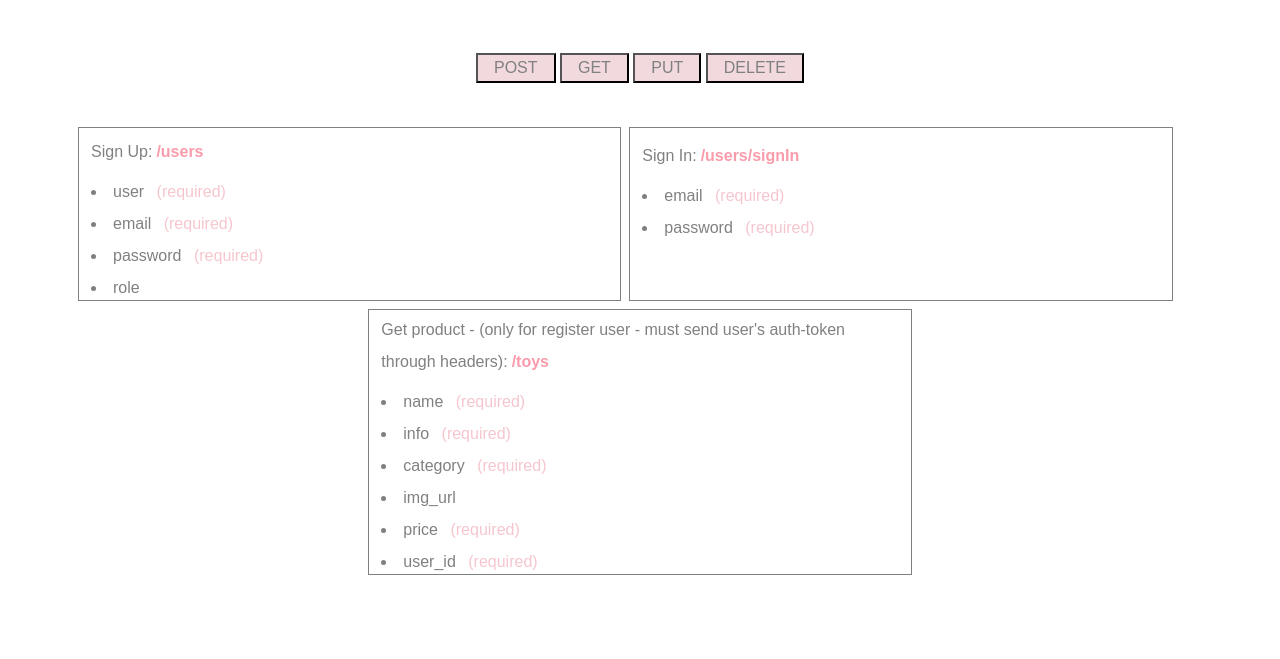
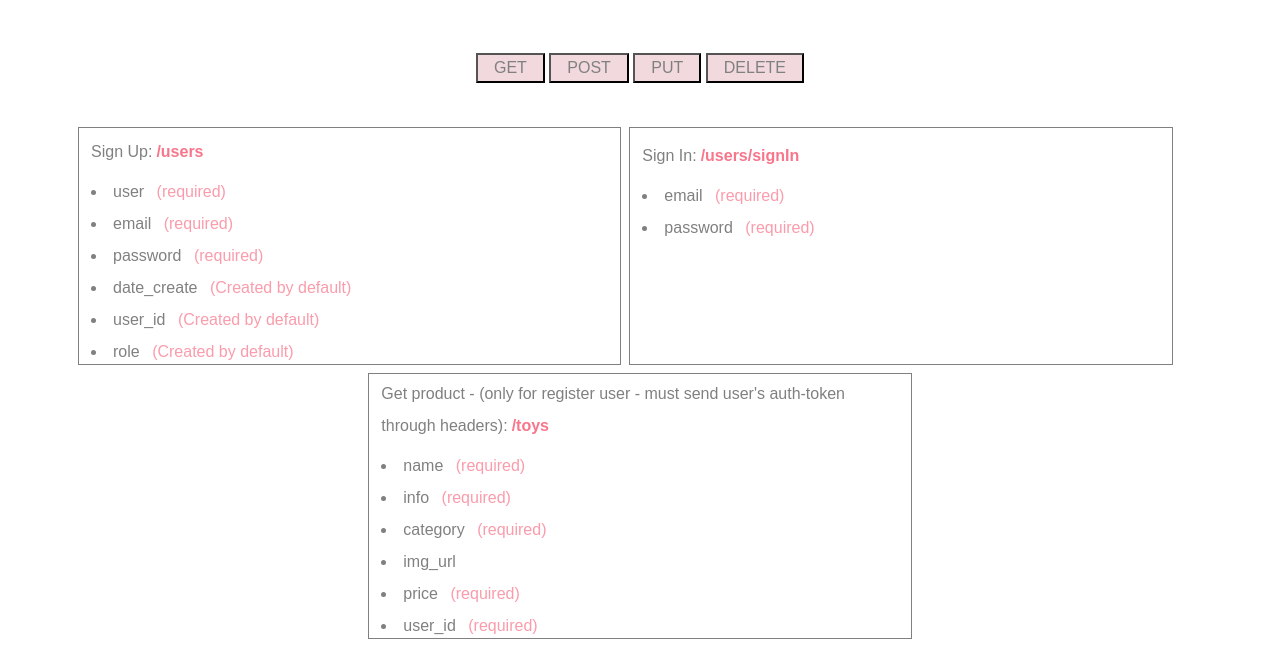
Before and after one commit to yardenShirian/yardenApiToys, a website: page public/index.html in a window 1280 px wide. Both pictures are taken after a click on the button "POST". Shown: the part 253-912 px from the top of the page. Before the commit the page ends 848 px from the top, so only its background shows below. Drawn offline with nearby package versions, Linux system fonts and the light colour scheme.

Commit message:
Add files via upload

```diff
--- a/public/index.html
+++ b/public/index.html
@@ -8,7 +8,7 @@
     <link href="https://cdn.jsdelivr.net/npm/bootstrap@5.1.3/dist/css/bootstrap.min.css" rel="stylesheet"
         integrity="sha384-1BmE4kWBq78iYhFldvKuhfTAU6auU8tT94WrHftjDbrCEXSU1oBoqyl2QvZ6jIW3" crossorigin="anonymous">
     <link rel="stylesheet" href="index.css">
-    <title>Document</title>
+    <title>ToysDoc</title>
     <script src="index.js"></script>
 </head>
 
@@ -27,56 +27,10 @@
         <div class="container p-3">
             <div class=" m-4 pb-2">
                 <div class="text-center">
+                    <button id="idGet" class="px-3 mb-2">GET</button>
                     <button id="idPost" class="px-3 mb-2">POST</button>
-                    <button id="idGet" class="px-3 mb-2">GET</button>
                     <button id="idPut" class="px-3 mb-2">PUT</button>
                     <button id="idDelete" class="px-3 mb-2">DELETE</button>
-                </div>
-            </div>
-            <!-- post -->
-            <div id="showPost" class="d-none">
-                <div class="row">
-                    <div class="post">
-                        <div class="pt-1">Sign Up:<a class="nav-link ps-1 d-inline-block"
-                                style="color: rgb(250, 156, 171); font-weight: bold;">/users</a><span>
-                            </span>
-                        </div>
-                        <li class="pt-2">user<span class="ps-2" style="color: rgb(245, 198, 206);"> (required)</span>
-                        </li>
-                        <li class="pt-2">email<span class="ps-2" style="color: rgb(245, 198, 206);"> (required)</span>
-                        </li>
-                        <li class="pt-2">password<span class="ps-2" style="color: rgb(245, 198, 206)"> (required)</span>
-                        </li>
-                        <li class="pt-2">role</li>
-                    </div>
-                    <div class="post">
-                        <div class="pt-2">Sign In:<a class="nav-link ps-1 d-inline-block"
-                                style="color: rgb(250, 156, 171); font-weight: bold;">/users/signIn</a><span>
-                            </span>
-                        </div>
-                        <li class="pt-2">email<span class="ps-2" style="color: rgb(245, 198, 206);"> (required)</span>
-                        </li>
-                        <li class="pt-2">password<span class="ps-2" style="color: rgb(245, 198, 206);">
-                                (required)</span></li>
-                    </div>
-                    <div class="post mx-auto">
-                        <div class="pt-2">Get product - (only for register user - must send user's
-                            auth-token through headers):<a class="nav-link ps-1 d-inline-block"
-                                style="color: rgb(250, 156, 171); font-weight: bold;">/toys</a><span>
-                            </span>
-                        </div>
-                        <li class="pt-2">name<span class="ps-2" style="color: rgb(245, 198, 206);"> (required)</span>
-                        </li>
-                        <li class="pt-2">info<span class="ps-2" style="color: rgb(245, 198, 206);"> (required)</span>
-                        </li>
-                        <li class="pt-2">category<span class="ps-2" style="color: rgb(245, 198, 206);">
-                                (required)</span></li>
-                        <li class="pt-2">img_url</li>
-                        <li class="pt-2">price<span class="ps-2" style="color: rgb(245, 198, 206);"> (required)</span>
-                        </li>
-                        <li class="pt-2">user_id<span class="ps-2" style="color: rgb(245, 198, 206);"> (required)</span>
-                        </li>
-                    </div>
                 </div>
             </div>
             <!-- get -->
@@ -101,21 +55,73 @@
                     </li>
                 </div>
             </div>
+            <!-- post -->
+            <div id="showPost" class="d-none">
+                <div class="row">
+                    <div class="post">
+                        <div class="pt-1">Sign Up:<a class="nav-link ps-1 d-inline-block"
+                                style="color: rgb(248, 118, 140); font-weight: bold;">/users</a><span>
+                            </span>
+                        </div>
+                        <li class="pt-2">user<span class="ps-2" style="color: rgb(250, 156, 171);"> (required)</span>
+                        </li>
+                        <li class="pt-2">email<span class="ps-2" style="color: rgb(250, 156, 171);"> (required)</span>
+                        </li>
+                        <li class="pt-2">password<span class="ps-2" style="color: rgb(250, 156, 171)"> (required)</span>
+                        </li>
+                        <li class="pt-2">date_create <span class="ps-2" style="color: rgb(250, 156, 171)"> (Created by
+                                default)</span></li>
+                        <li class="pt-2">user_id <span class="ps-2" style="color: rgb(250, 156, 171)"> (Created by
+                                default)</span></li>
+                        <li class="pt-2">role <span class="ps-2" style="color: rgb(250, 156, 171)"> (Created by
+                                default)</span></li>
+                    </div>
+                    <div class="post">
+                        <div class="pt-2">Sign In:<a class="nav-link ps-1 d-inline-block"
+                                style="color: rgb(248, 118, 140); font-weight: bold;">/users/signIn</a><span>
+                            </span>
+                        </div>
+                        <li class="pt-2">email<span class="ps-2" style="color: rgb(250, 156, 171);"> (required)</span>
+                        </li>
+                        <li class="pt-2">password<span class="ps-2" style="color: rgb(250, 156, 171);">
+                                (required)</span></li>
+                    </div>
+                    <div class="post mx-auto">
+                        <div class="pt-2">Get product - (only for register user - must send user's
+                            auth-token through headers):<a class="nav-link ps-1 d-inline-block"
+                                style="color: rgb(248, 118, 140); font-weight: bold;">/toys</a><span>
+                            </span>
+                        </div>
+                        <li class="pt-2">name<span class="ps-2" style="color: rgb(250, 156, 171);"> (required)</span>
+                        </li>
+                        <li class="pt-2">info<span class="ps-2" style="color: rgb(250, 156, 171);"> (required)</span>
+                        </li>
+                        <li class="pt-2">category<span class="ps-2" style="color: rgb(250, 156, 171);">
+                                (required)</span></li>
+                        <li class="pt-2">img_url</li>
+                        <li class="pt-2">price<span class="ps-2" style="color: rgb(250, 156, 171);"> (required)</span>
+                        </li>
+                        <li class="pt-2">user_id<span class="ps-2" style="color: rgb(250, 156, 171);"> (required)</span>
+                        </li>
+                    </div>
+                </div>
+            </div>
+
             <!-- put -->
             <div id="showPut" class="d-none">
                 <div class="put mx-auto">
                     <div class="pt-2">Edit product - (only for register user - must send user's
-                        auth-token through headers): <span style="color: rgb(250, 156, 171); font-weight: bold;">
+                        auth-token through headers): <span style="color: rgb(248, 118, 140); font-weight: bold;">
                             toys/:editId</span>
 
                     </div>
-                    <li class="pt-2">name <span class="ps-2" style="color: rgb(245, 198, 206);"> (required)</span></li>
-                    <li class="pt-2">info <span class="ps-2" style="color: rgb(245, 198, 206);"> (required)</span></li>
-                    <li class="pt-2">category <span class="ps-2" style="color: rgb(245, 198, 206);"> (required)</span>
+                    <li class="pt-2">name <span class="ps-2" style="color: rgb(250, 156, 171);"> (required)</span></li>
+                    <li class="pt-2">info <span class="ps-2" style="color: rgb(250, 156, 171);"> (required)</span></li>
+                    <li class="pt-2">category <span class="ps-2" style="color: rgb(250, 156, 171);"> (required)</span>
                     </li>
                     <li class="pt-2">img_url</li>
-                    <li class="pt-2">price <span class="ps-2" style="color: rgb(245, 198, 206);"> (required)</span></li>
-                    <li class="pt-2">user_id <span class="ps-2" style="color: rgb(245, 198, 206);"> (required)</span>
+                    <li class="pt-2">price <span class="ps-2" style="color: rgb(250, 156, 171);"> (required)</span></li>
+                    <li class="pt-2">user_id <span class="ps-2" style="color: rgb(250, 156, 171);"> (required)</span>
                     </li>
                 </div>
             </div>
@@ -123,15 +129,15 @@
             <div id="showDelete" class="d-none">
                 <div class="put mx-auto">
                     <div class="pt-2">Delete product - (only for register user - must send user's auth-token
-                        through headers): <span style="color: rgb(250, 156, 171); font-weight: bold;">toys/:delId</span>
+                        through headers): <span style="color: rgb(248, 118, 140); font-weight: bold;">toys/:delId</span>
                     </div>
-                    <li class="pt-2">name<span class="ps-2" style="color: rgb(245, 198, 206);"> (required)</span></li>
-                    <li class="pt-2">info<span class="ps-2" style="color: rgb(245, 198, 206);"> (required)</span></li>
-                    <li class="pt-2">category<span class="ps-2" style="color: rgb(245, 198, 206);"> (required)</span>
+                    <li class="pt-2">name<span class="ps-2" style="color: rgb(250, 156, 171);"> (required)</span></li>
+                    <li class="pt-2">info<span class="ps-2" style="color: rgb(250, 156, 171);"> (required)</span></li>
+                    <li class="pt-2">category<span class="ps-2" style="color: rgb(250, 156, 171);"> (required)</span>
                     </li>
                     <li class="pt-2">img_url</li>
-                    <li class="pt-2">price<span class="ps-2" style="color: rgb(245, 198, 206);"> (required)</span></li>
-                    <li class="pt-2">user_id<span class="ps-2" style="color: rgb(245, 198, 206);"> (required)</span>
+                    <li class="pt-2">price<span class="ps-2" style="color: rgb(250, 156, 171);"> (required)</span></li>
+                    <li class="pt-2">user_id<span class="ps-2" style="color: rgb(250, 156, 171);"> (required)</span>
                     </li>
                 </div>
             </div>
```
